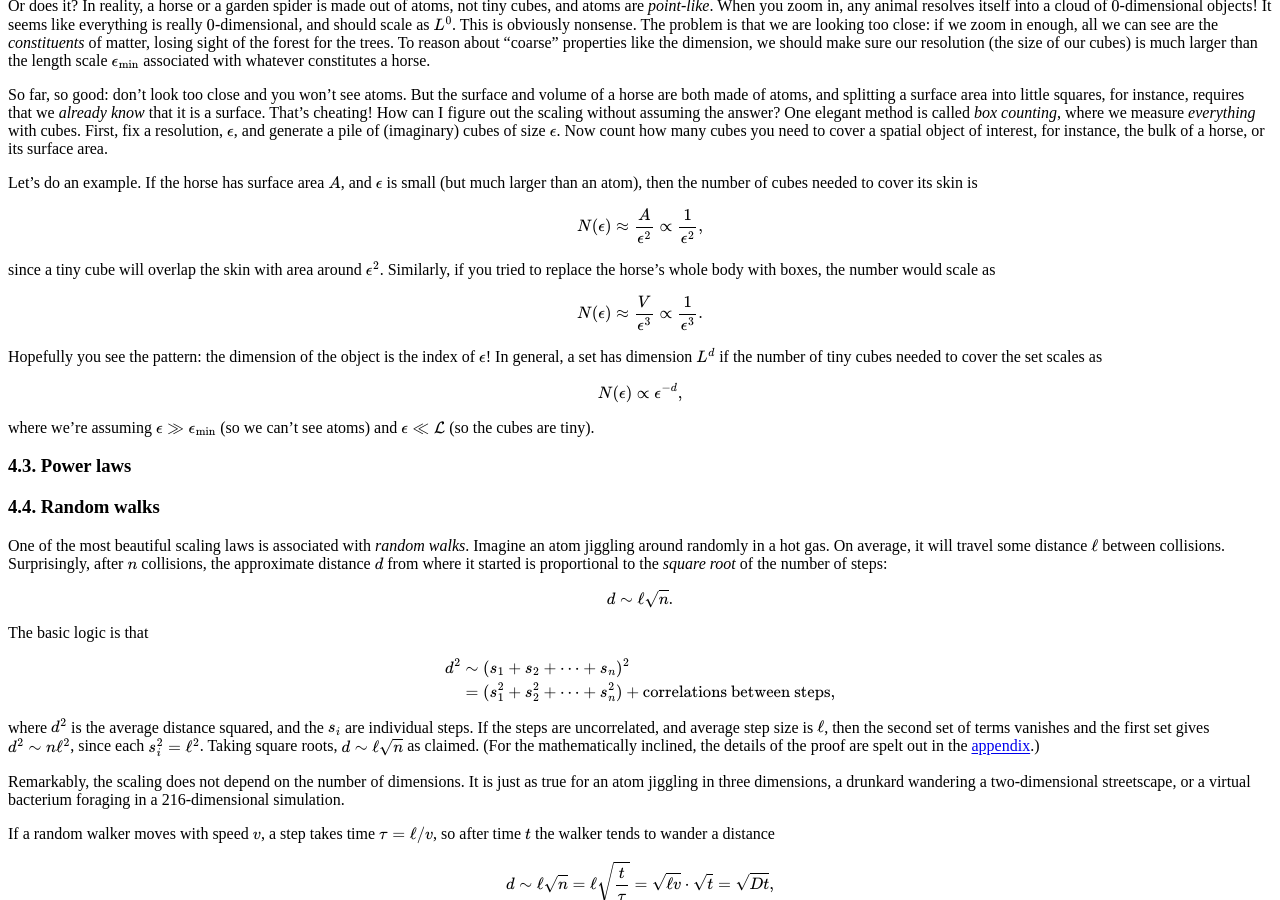
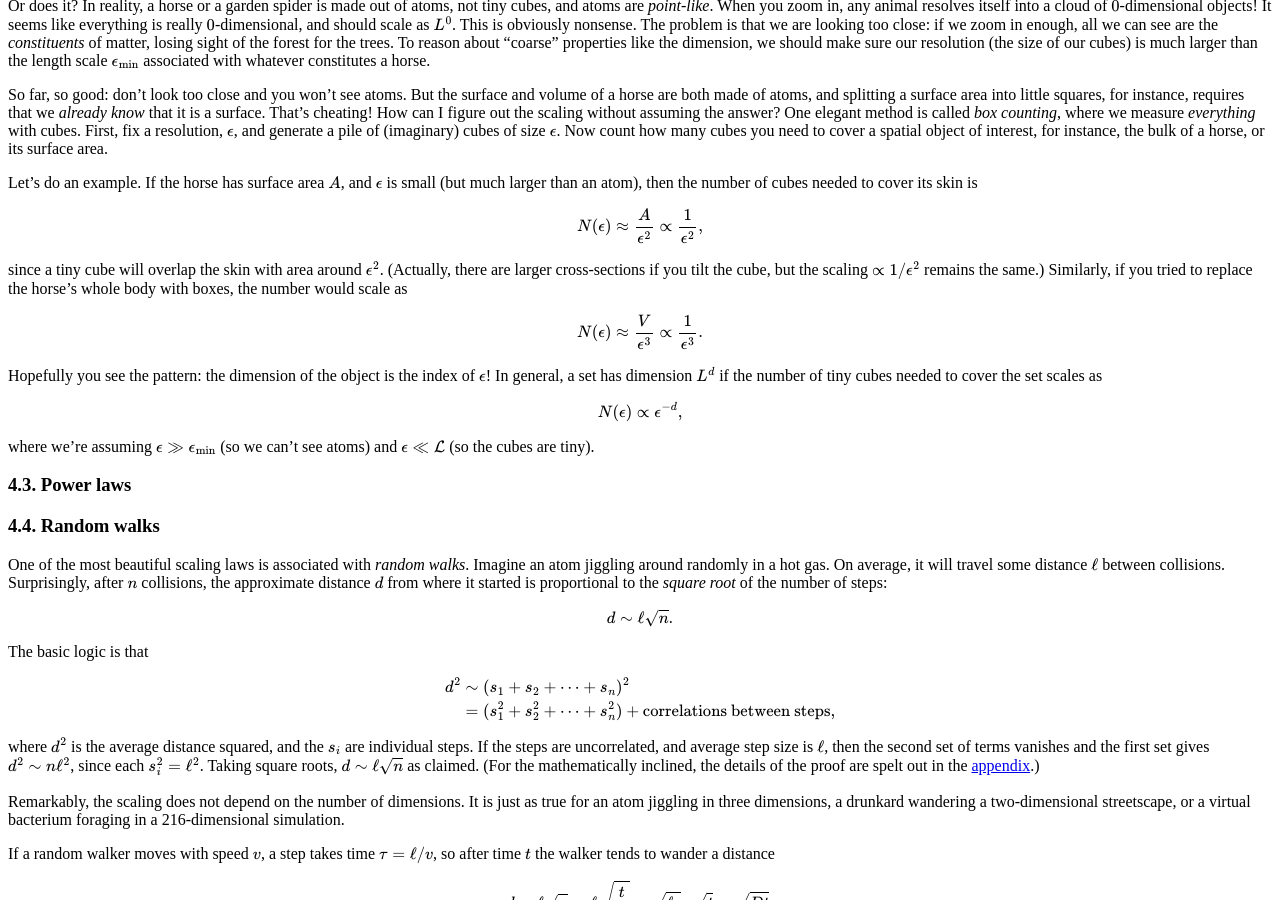
Before and after one commit to hapax/hapax.github.io, a Jekyll site: the page built from assets/simple-physics.md, in a window 1280 px wide and 900 px high, scrolled down 9595 px. Built offline with Jekyll 4.4.1, drawn with Linux system fonts in a browser that asks for light colours; our own code applies the rules of GitHub Pages for plain Markdown files; formulas are drawn with MathJax 3; a script that is not in the unit is left out.

Commit message:
Update simple-physics.md

```diff
--- a/assets/simple-physics.md
+++ b/assets/simple-physics.md
@@ -1054,6 +1054,8 @@ N(\epsilon) \approx \frac{A}{\epsilon^2} \propto \frac{1}{\epsilon^2},
 $$
 
 since a tiny cube will overlap the skin with area around $\epsilon^2$.
+(Actually, there are larger cross-sections if you tilt the cube, but
+the scaling $\propto 1/\epsilon^2$ remains the same.)
 Similarly, if you tried to replace the horse's whole body with boxes,
 the number would scale as
 
```
